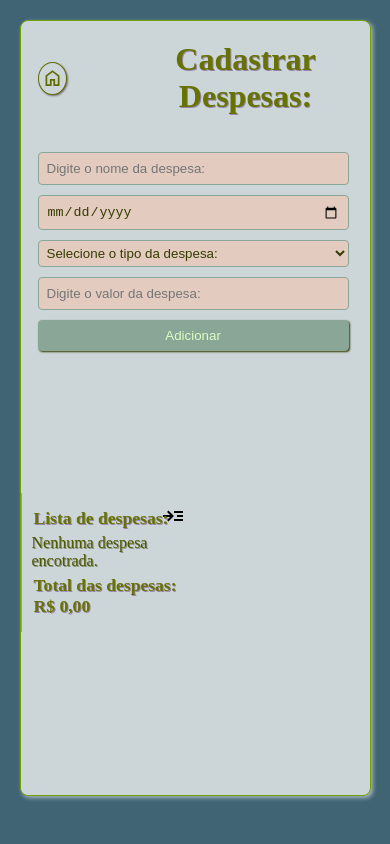
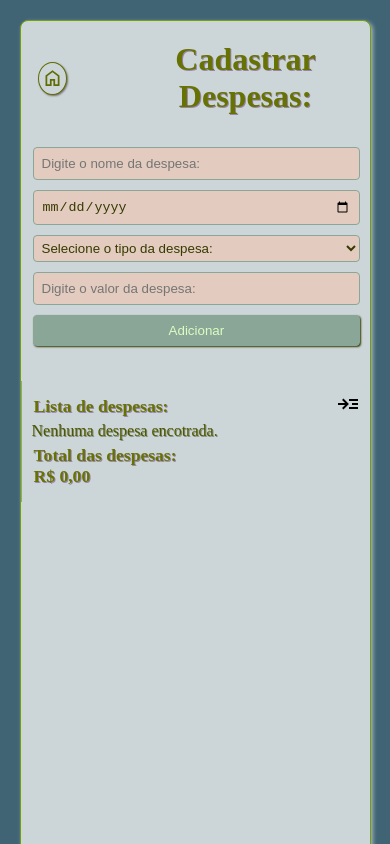
Before and after one commit to BrunaBeatriiz/Controle-de-Gastos, a React (Vite) app: page /Despesas in a window 390 px wide. Shown: the top 844 px of the page. Built offline with nearby package versions, Linux system fonts and the light colour scheme.

Commit message:
ajuste tela despesas mobile

```diff
--- a/src/estilos/despesas.css
+++ b/src/estilos/despesas.css
@@ -1,18 +1,87 @@
 main{
     height: 92vh
 }
+
+
+
+
+.form{
+    width: 100% !important;
+    padding: 2px !important;
+    height: 28vh !important;
+    margin: 5px;
+    border-left: none;
+
+}
+
+section{
+    width: 100%;
+    padding: 10px;
+    border-left: 1px solid #8AA696;
+
+}
+
+
+
+form>input, select{
+    width: 95%;
+    padding: 4px;
+    border-radius: 4px;
+    margin: 5px;
+    border: 1px solid #8AA696;
+    background-color: #e9cab9ce;
+    color: #353b00;
+}
+
+
+
+h2{
+    text-align: left;
+    font-size: 1.1em !important;
+    padding: 5px;
+    margin-left: -3px;
+
+}
+
+.buttonForm{
+    float: right ;
+    margin-top: -30px;
+    color: #353b00;
+    border: none;
+    background-color:#CCD6D9 ;
+
+}
+
+section > ul {
+    list-style-type: none;
+}
+
+section>ul>li{
+    border: 1px solid #8AA696;
+    width: 100%;
+    height: 20%;
+    font-size: 0.8em;
+    color: #353b00;
+    margin: 10px 0px;
+    padding: 5px;
+    border-radius: 6px;
+    box-shadow: 1px 1px 2px #353b00a6;
+}
+
+
+
+
+
+/* main{
+    height: 92vh
+} */
 
 /* h1{
     margin-left: -35px;
 } */
 
-.displaycolumn{
-    display: flex;
-    flex-flow: row nowrap;
-    justify-content: flex-start;
-}
 
-.form{
+/* .form{
     width: 50%;
     padding: 10px;
     height: 60vh;
@@ -70,3 +139,5 @@ section>ul>li{
     border-radius: 6px;
     box-shadow: 1px 1px 2px #353b00a6;
 }
+
+ */
--- a/src/estilos/pagSaldo.css
+++ b/src/estilos/pagSaldo.css
@@ -1,5 +1,5 @@
 main{
-    min-height: 600px !important;
+    min-height: 600px;
 }
 
 
@@ -52,6 +52,7 @@ header{
     padding: 2px !important;
     height: 40vh !important;
     margin: 10px;
+    border-left: none;
 }
 
 
@@ -73,7 +74,6 @@ form>input{
 
 .divMeta{
     margin-top: 50px;
-    border-top: 1px solid #8AA696;
     height: 40%;
 }
 
```
